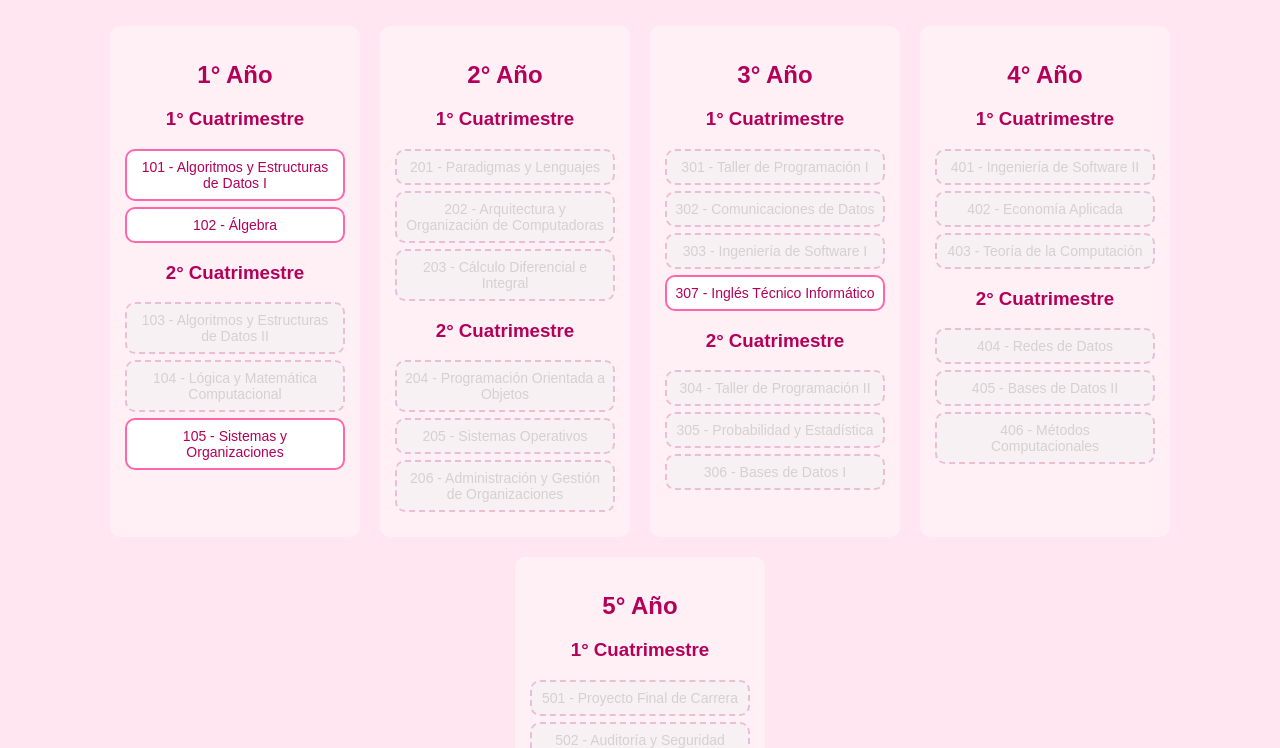
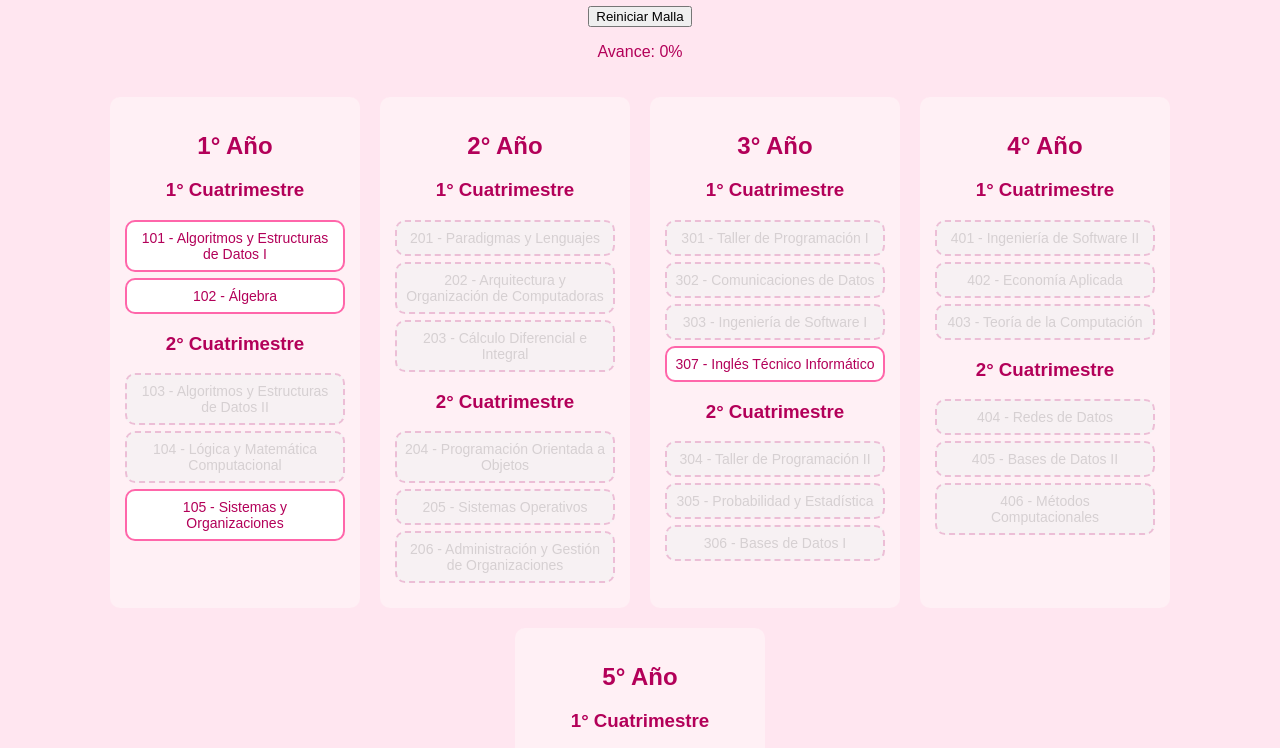
Before and after one commit to Luciana2002/Malla-LSI, a plain HTML site: page index.html in a window 1280 px wide. Shown: the part 72-820 px from the top of the page. Drawn offline with Linux system fonts and the light colour scheme.

Commit message:
Update index.html

```diff
--- a/index.html
+++ b/index.html
@@ -7,6 +7,8 @@
 </head>
 <body>
   <h1>Malla Interactiva - Licenciatura en Sistemas</h1>
+  <button id="reiniciarBtn">Reiniciar Malla</button>
+  <p id="porcentajeAvance">Avance: 0%</p>
   <div id="malla" class="malla"></div>
 
   <script src="script.js"></script>
```
